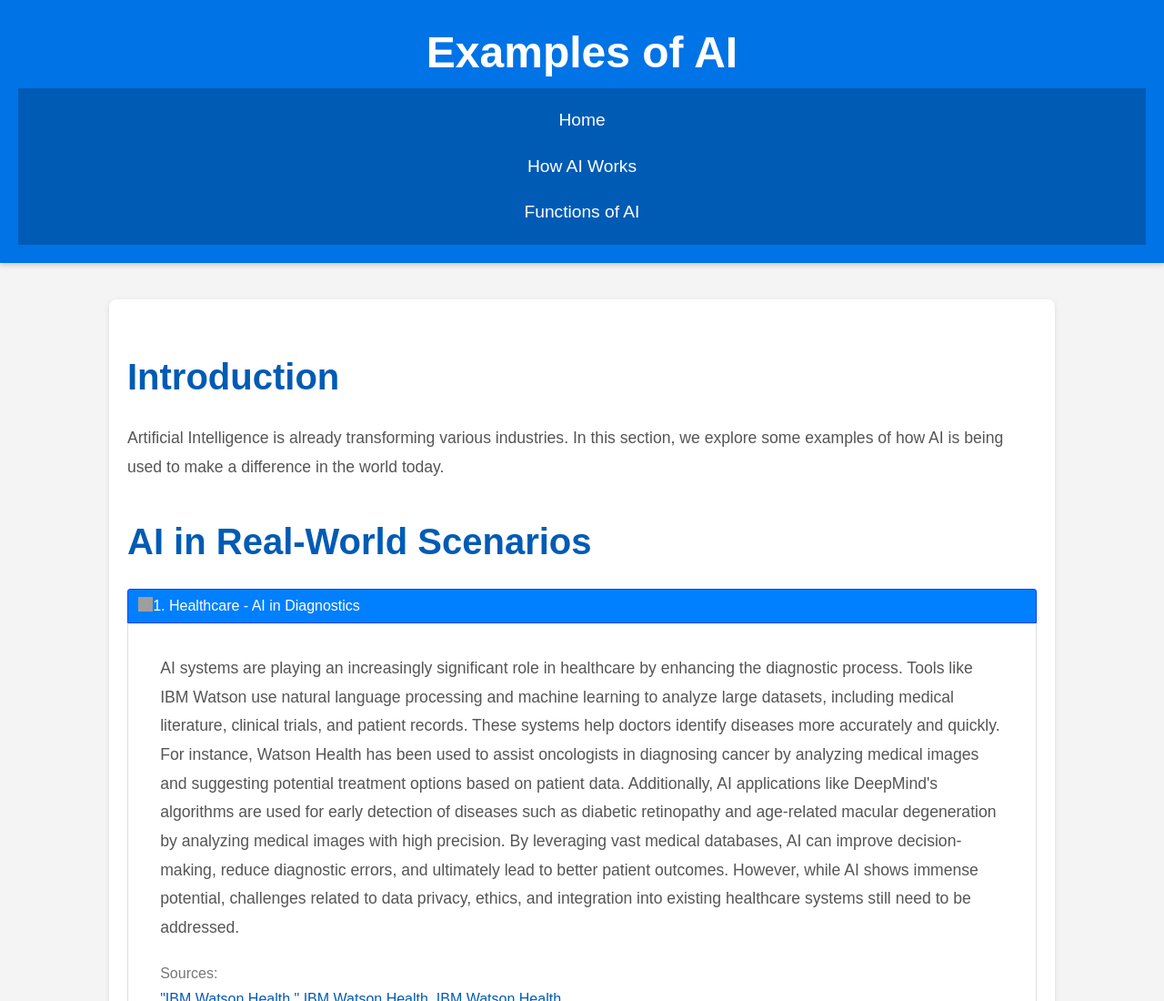
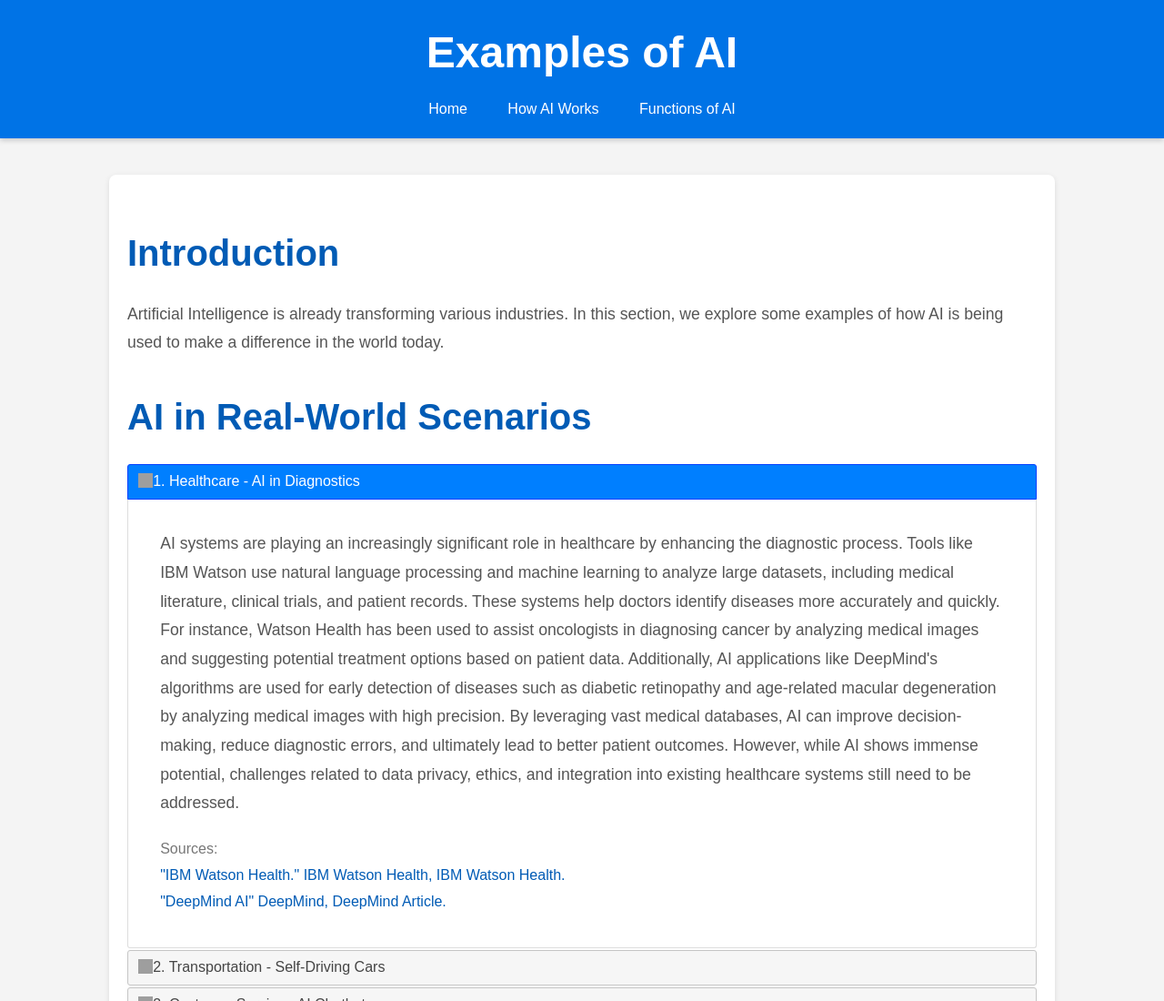
Before and after one commit to JP059/Final-Project-CSCI-1101, a plain HTML site: page Final-Project/Examples_of_AI.html in a window 1280 px wide. Shown: the top 1100 px of the page at 91% size. Drawn offline with nearby package versions, Linux system fonts and the light colour scheme; grey boxes are pictures that could not be loaded.

Commit message:
fixed navigation bar

```diff
--- a/Final-Project/css/Examples_of_AI.css
+++ b/Final-Project/css/Examples_of_AI.css
@@ -22,25 +22,27 @@ header h1 {
     font-size: 3rem;
 }
 
-/* Navigation */
+/* navigation bar */
 nav {
-    background-color: #005bb5;
-    padding: 10px 0;
+    margin-top: 10px;
+}
+
+nav div {
+    display: inline-block;
+    margin: 0 10px;
 }
 
 nav a {
     color: white;
     text-decoration: none;
-    font-size: 1.2rem;
-    padding: 10px 15px;
-    margin: 0 20px;
-    display: inline-block;
+    font-size: 1rem;
+    padding: 5px 10px;
     border-radius: 5px;
     transition: background-color 0.3s ease;
 }
 
 nav a:hover {
-    background-color: #003d7a;
+    background-color: rgba(255, 255, 255, 0.2);
 }
 
 /* Main Section */
--- a/Final-Project/css/Functions_of_AI.css
+++ b/Final-Project/css/Functions_of_AI.css
@@ -20,7 +20,7 @@ header h1 {
     margin: 0;
     font-size: 2.2rem;
 }
-
+/* navigation bar */
 nav {
     margin-top: 10px;
 }
```
Also changed, not shown: Final-Project/css/button.css (renamed from Final-Project/css/butten.css).
